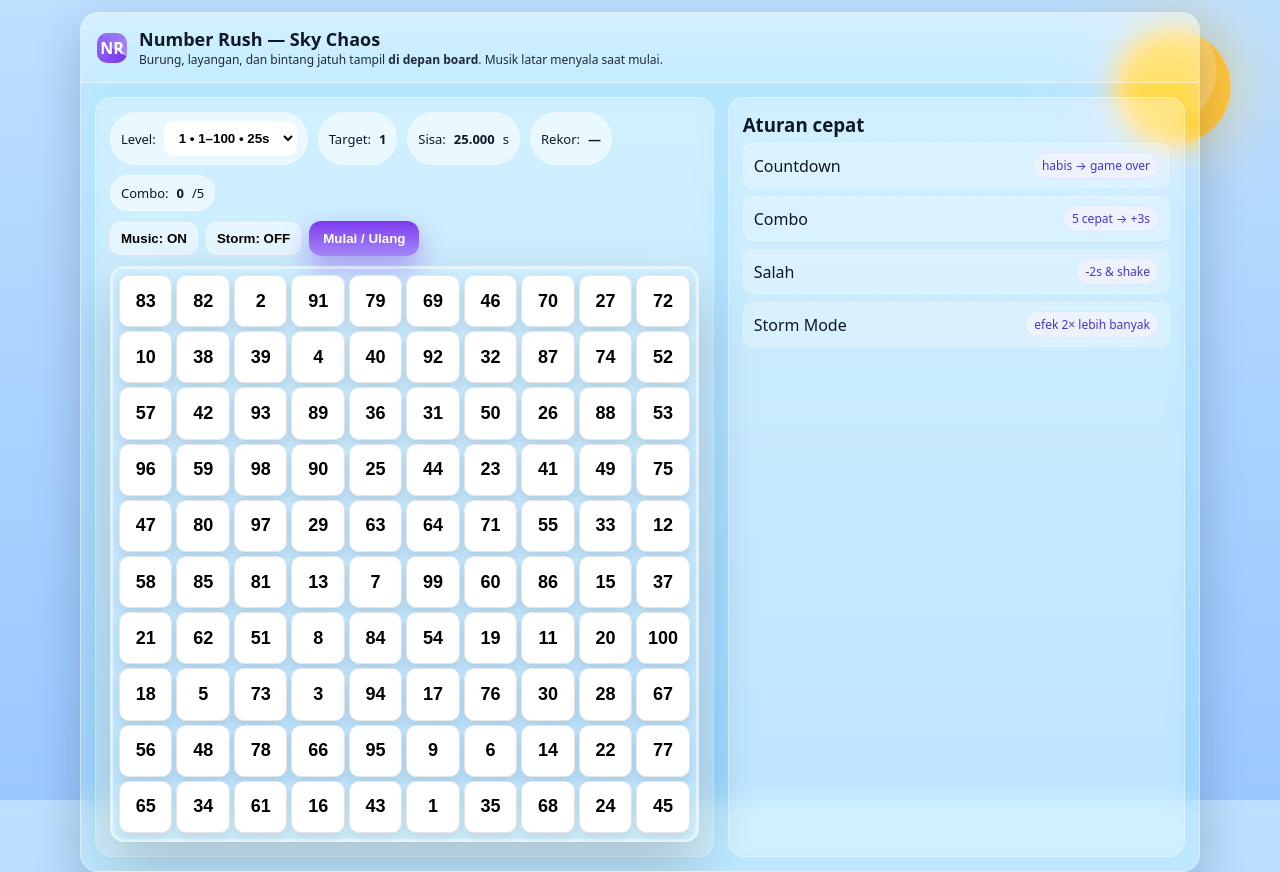
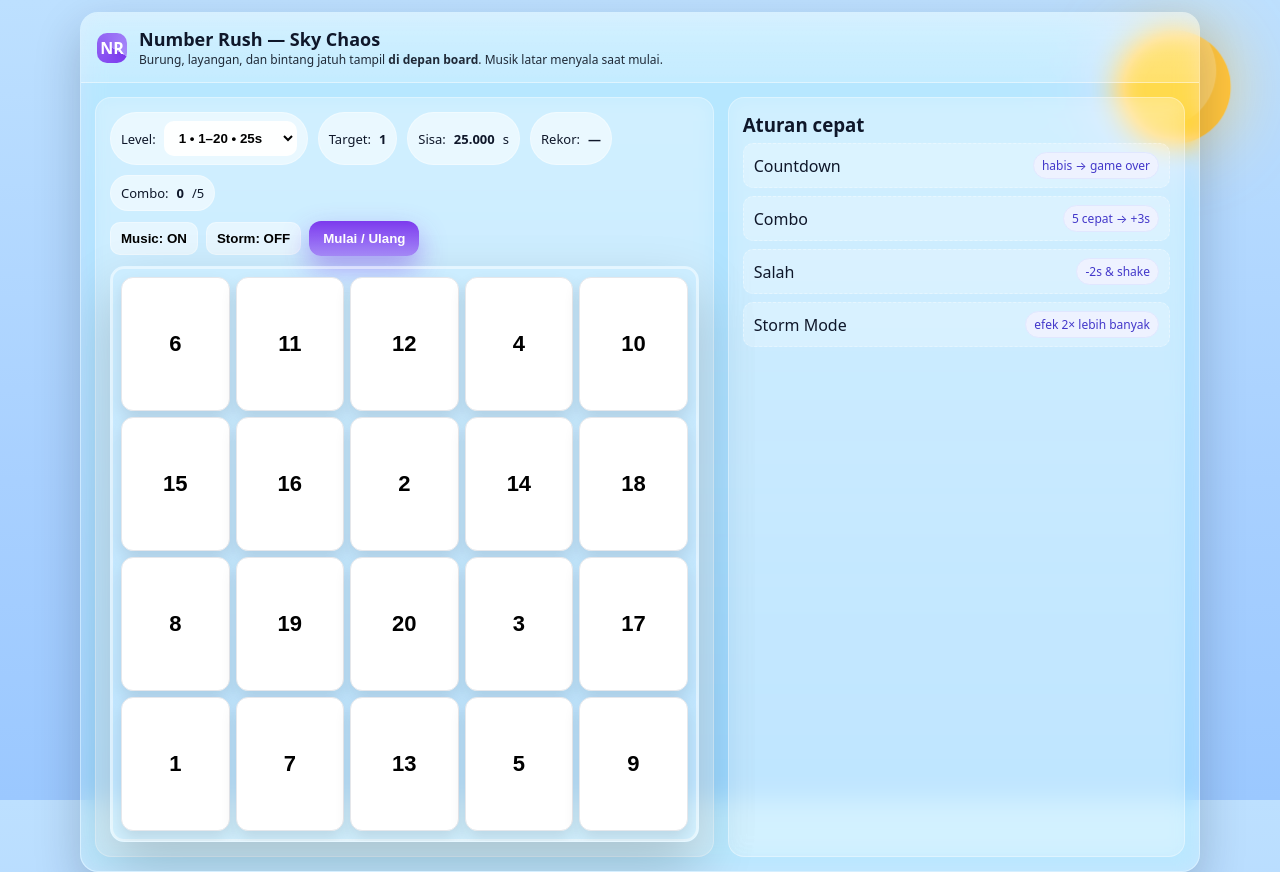
Before and after one commit to masihlapars-hub/number.rush, a plain HTML site: page index.html in a window 1280 px wide. Drawn offline with Linux system fonts and the light colour scheme.

Commit message:
index.html

```diff
--- a/index.html
+++ b/index.html
@@ -3,7 +3,7 @@
 <head>
 <meta charset="utf-8"/>
 <meta name="viewport" content="width=device-width, initial-scale=1"/>
-<title>Number Rush — Sky Chaos</title>
+<title>Number Rush — Sky Chaos (Levels Fixed)</title>
 <meta http-equiv="Cache-Control" content="no-store, max-age=0"/>
 <style>
   :root{ --ink:#0f172a; --muted:#334155; --line:rgba(255,255,255,.35); --p1:#7c3aed; --p2:#a78bfa; --ok:#22c55e; --err:#ef4444; }
@@ -19,7 +19,7 @@
     overflow:auto;
   }
 
-  /* ====== BACKGROUND (ANIMASI TETAP ADA) ====== */
+  /* BACKGROUND (ANIMASI) */
   .bg-back{position:fixed; inset:0; z-index:0; pointer-events:none; overflow:hidden}
   .sun{position:absolute; right:4vw; top:4vh; width:110px; height:110px; border-radius:50%;
        background:#ffd166; box-shadow:0 0 70px #ffd166bb, inset -14px -16px 0 #ffc43d; animation:pulse 4s ease-in-out infinite}
@@ -31,7 +31,7 @@
   @keyframes driftRight{from{transform:translateX(-150%)} to{transform:translateX(150%)}}
   .bg-cloud{animation:driftRight var(--t,85s) linear infinite; opacity:.9}
 
-  /* ====== CARD / LAYOUT ====== */
+  /* LAYOUT */
   .wrap{position:relative; z-index:1; display:grid; place-items:center; min-height:calc(100svh - 24px)}
   .card{width:min(1120px,100%); background:rgba(255,255,255,.22); backdrop-filter: blur(12px) saturate(170%);
         border:1px solid var(--line); border-radius:18px; box-shadow:0 18px 46px rgba(15,23,42,.22); overflow:hidden}
@@ -54,46 +54,39 @@
   .btn:active{transform:translateY(1px) scale(.99)}
   .toggle{appearance:none; border:1px solid var(--line); background:rgba(255,255,255,.5); padding:8px 10px; border-radius:10px; font-weight:700; cursor:pointer}
 
-  /* ====== BOARD (10x10, 1–100) ====== */
+  /* BOARD */
   .board-wrap{position:relative; display:grid; place-items:center}
   .board{
     width:100%; max-width:100%; block-size:min(72svh, 76vw); aspect-ratio:1/1;
-    background: transparent; border-radius:14px; display:grid; gap:4px; padding:8px; overflow:hidden;
+    background: transparent; border-radius:14px; display:grid; gap:6px; padding:10px; overflow:hidden;
     border:1px solid rgba(255,255,255,.45);
     box-shadow: inset 0 0 0 2px rgba(255,255,255,.18), 0 18px 36px rgba(0,0,0,.12);
     animation: boardGlow 3.5s ease-in-out infinite;
   }
   @keyframes boardGlow{0%,100%{box-shadow: inset 0 0 0 2px rgba(255,255,255,.18), 0 18px 36px rgba(0,0,0,.12)}50%{box-shadow: inset 0 0 0 2px rgba(255,255,255,.5), 0 26px 60px rgba(0,0,0,.2)}}
   .cell{
-    display:grid; place-items:center; background:#fff; border:1px solid #e5e7eb; border-radius:10px; font-weight:900;
-    font-size: clamp(12px, 2.4cqi, 18px); user-select:none; cursor:pointer; transition: transform .08s ease, box-shadow .12s ease, background .12s ease;
-    box-shadow:0 6px 12px rgba(15,23,42,.12); padding:4px 0;
+    display:grid; place-items:center; background:#fff; border:1px solid #e5e7eb; border-radius:12px; font-weight:900;
+    font-size: clamp(14px, 3.2cqi, 22px); user-select:none; cursor:pointer; transition: transform .08s ease, box-shadow .12s ease, background .12s ease;
+    box-shadow:0 8px 16px rgba(15,23,42,.12)
   }
-  .cell:hover{ box-shadow:0 10px 18px rgba(15,23,42,.18) }
+  .cell:hover{ box-shadow:0 14px 24px rgba(15,23,42,.18) }
   .cell.correct{ background:#ecfdf5; border-color:#bbf7d0 }
   .cell.wrong{ background:#fef2f2; border-color:#fecaca }
   .shake{ animation:shake .28s linear }
   @keyframes shake{0%,100%{transform:translateX(0)}25%{transform:translateX(-6px)}75%{transform:translateX(6px)}}
 
-  /* ====== FX DI DEPAN BOARD (BURUNG/KITE/SHOOTING STAR) ====== */
+  /* FX depan board */
   .fx-front{ position:absolute; inset:0; z-index:5; pointer-events:none; overflow:hidden; }
-  .bird{
-    position:absolute; width:34px; height:24px; animation:birdFly var(--bd,9s) linear forwards; opacity:.95;
-    background: radial-gradient(circle at 50% 40%, #222 45%, transparent 46%) no-repeat center/100% 100%;
-  }
-  .bird:before,.bird:after{
-    content:""; position:absolute; width:18px; height:12px; background:#222; border-radius:12px 12px 0 12px;
-    top:6px; left:2px; transform-origin:left bottom; animation:wing .35s ease-in-out infinite;
-  }
+  .bird{ position:absolute; width:34px; height:24px; animation:birdFly var(--bd,9s) linear forwards; opacity:.95;
+    background: radial-gradient(circle at 50% 40%, #222 45%, transparent 46%) no-repeat center/100% 100%; }
+  .bird:before,.bird:after{ content:""; position:absolute; width:18px; height:12px; background:#222; border-radius:12px 12px 0 12px;
+    top:6px; left:2px; transform-origin:left bottom; animation:wing .35s ease-in-out infinite; }
   .bird:after{ left:auto; right:2px; border-radius:12px 12px 12px 0; transform-origin:right bottom; }
   @keyframes wing{0%,100%{transform:rotate(8deg)}50%{transform:rotate(-24deg)}}
   @keyframes birdFly{from{transform:translateX(-15vw)} to{transform:translateX(115vw)}}
-
-  .kite{
-    position:absolute; width:18px; height:18px; border:2px solid #ef4444; transform:rotate(45deg);
+  .kite{ position:absolute; width:18px; height:18px; border:2px solid #ef4444; transform:rotate(45deg);
     background:linear-gradient(45deg,#fca5a5,#fde68a); box-shadow:0 8px 14px rgba(0,0,0,.16);
-    animation:kiteMove var(--kd,12s) ease-in-out forwards;
-  }
+    animation:kiteMove var(--kd,12s) ease-in-out forwards; }
   .kite:after{content:""; position:absolute; left:50%; top:100%; width:2px; height:60px; background:#475569; transform:translateX(-50%);}
   @keyframes kiteMove{
     0%{transform:translate(-10vw,10vh) rotate(45deg)}
@@ -102,22 +95,17 @@
     75%{transform:translate(80vw,-6vh) rotate(55deg)}
     100%{transform:translate(110vw,8vh) rotate(45deg)}
   }
-
-  .shoot{
-    position:absolute; width:120px; height:3px; background:linear-gradient(90deg,#ffffffee,transparent);
-    filter:blur(.4px); opacity:.95; transform:rotate(-20deg);
-    animation:shoot 1.1s linear forwards;
-  }
+  .shoot{ position:absolute; width:120px; height:3px; background:linear-gradient(90deg,#ffffffee,transparent);
+    filter:blur(.4px); opacity:.95; transform:rotate(-20deg); animation:shoot 1.1s linear forwards; }
   @keyframes shoot{from{transform:translate(100vw,-10vh) rotate(-20deg)} to{transform:translate(-20vw,60vh) rotate(-20deg)}}
 
-  /* ====== SIDE ====== */
+  /* SIDE */
   .title{font-weight:800; margin:0 0 6px}
-  .sidebar p{margin:6px 0; color:#1f2937; font-size:14px}
   .list{display:grid; gap:8px}
   .row{display:flex; justify-content:space-between; align-items:center; padding:8px 10px; border:1px dashed var(--line); border-radius:10px; background:rgba(255,255,255,.25)}
   .tag{font-size:12px; padding:4px 8px; border-radius:999px; background:#eef2ff; color:#4338ca; border:1px solid #e0e7ff}
 
-  /* ====== TOAST & CONFETTI ====== */
+  /* TOAST & CONFETTI */
   .toast{position:fixed; left:50%; bottom:18px; transform:translateX(-50%) translateY(60px); opacity:0; background:#111827; color:#fff; padding:10px 14px; border-radius:12px; box-shadow:0 10px 24px rgba(0,0,0,.2); z-index:20; transition: transform .25s ease, opacity .25s ease; font-size:14px}
   .toast.show{transform:translateX(-50%) translateY(0); opacity:1}
   .confetti{position:fixed; top:-10px; width:9px; height:14px; border-radius:2px; opacity:.95; pointer-events:none; z-index:15; animation:fall var(--t,2.6s) linear forwards}
@@ -143,10 +131,10 @@
             <div class="stats">
               <div class="chip">Level:
                 <select id="level">
-                  <option value="1">1 • 1–100 • 25s</option>
-                  <option value="2">2 • 1–100 • 35s</option>
-                  <option value="3">3 • 1–100 • 45s</option>
-                  <option value="4">4 • 1–100 • 55s</option>
+                  <option value="1">1 • 1–20 • 25s</option>
+                  <option value="2">2 • 1–40 • 35s</option>
+                  <option value="3">3 • 1–60 • 45s</option>
+                  <option value="4">4 • 1–80 • 55s</option>
                   <option value="5">5 • 1–100 • 65s</option>
                 </select>
               </div>
@@ -183,37 +171,37 @@
 
   <div class="toast" id="toast">Rekor baru! 🎉</div>
 
-  <!-- MUSIK LATAR (ganti file mp3 sendiri kalau mau) -->
+  <!-- MUSIK LATAR -->
   <audio id="bgm" loop src="happy_bgm.mp3" preload="auto"></audio>
 
 <script>
 (()=> {
-  /* ====== UTIL ====== */
+  /* UTIL */
   const $=(s,o=document)=>o.querySelector(s);
   const rand=(a,b)=>Math.floor(Math.random()*(b-a+1))+a;
   const shuffle=(a)=>{for(let i=a.length-1;i>0;i--){const j=Math.floor(Math.random()*(i+1));[a[i],a[j]]=[a[j],a[i]]}return a};
 
-  /* ====== ELEM ====== */
+  /* ELEM */
   const levelSel=$('#level'), targetEl=$('#target'), timeEl=$('#time'), bestEl=$('#best'),
         chipTime=$('#chipTime'), board=$('#board'), btn=$('#btnStart'),
         toast=$('#toast'), comboEl=$('#combo'), stormBtn=$('#toggleStorm'),
         musicBtn=$('#toggleMusic'), bgm=$('#bgm'), BG=$('#bg'), FX=$('#fxFront');
 
-  /* ====== KONFIG LEVEL (TETAP 1–100, GRID 10×10) ====== */
+  /* LEVELS – sesuai permintaan */
   const levels={
-    1:{max:100, cols:10, rows:10, time:25},
-    2:{max:100, cols:10, rows:10, time:35},
-    3:{max:100, cols:10, rows:10, time:45},
-    4:{max:100, cols:10, rows:10, time:55},
-    5:{max:100, cols:10, rows:10, time:65}
+    1:{max:20,  cols:5,  rows:4,  time:25},  // 1–20
+    2:{max:40,  cols:8,  rows:5,  time:35},  // 1–40
+    3:{max:60,  cols:10, rows:6,  time:45},  // 1–60
+    4:{max:80,  cols:10, rows:8,  time:55},  // 1–80
+    5:{max:100, cols:10, rows:10, time:65}   // 1–100
   };
 
-  /* ====== STATE ====== */
-  let seq=1, maxN=100, started=false, deadline=0, ticker=null, remaining=0;
+  /* STATE */
+  let seq=1, maxN=20, started=false, deadline=0, ticker=null, remaining=0;
   let lastHit=0, combo=0, storm=false;
   const audioCtx='AudioContext' in window ? new AudioContext() : null;
 
-  /* ====== BACKGROUND (AWAN + MATAHARI) ====== */
+  /* BACK SKY */
   function buildBackSky(){
     BG.innerHTML='<div class="sun"></div>';
     for(let i=0;i<8;i++){
@@ -226,7 +214,7 @@
     }
   }
 
-  /* ====== FX DEPAN BOARD (BURUNG / LAYANGAN / BINTANG JATUH) ====== */
+  /* FX depan board */
   function spawnBird(leftToRight=true){
     const b=document.createElement('div'); b.className='bird';
     b.style.top=rand(8,85)+'%'; b.style.setProperty('--bd', (storm?6:9)+'s');
@@ -248,7 +236,7 @@
   }
   function stopFX(){ [ivBird,ivKite,ivShoot].forEach(x=>x&&clearInterval(x)); }
 
-  /* ====== GRID ====== */
+  /* GRID */
   function buildGrid(cfg){
     const {max, cols, rows, time}=cfg;
     maxN=max; seq=1; targetEl.textContent='1'; combo=0; comboEl.textContent='0';
@@ -265,7 +253,7 @@
     stopTicker(true);
   }
 
-  /* ====== TIMER ====== */
+  /* TIMER */
   function startTicker(){
     started=true; deadline=performance.now()+remaining*1000;
     ticker=setInterval(()=>{
@@ -276,7 +264,7 @@
   }
   function stopTicker(reset=false){ if(ticker){clearInterval(ticker); ticker=null} if(reset) started=false }
 
-  /* ====== AUDIO FX ====== */
+  /* AUDIO POP */
   function pop(ok=true){
     if(!audioCtx) return;
     const o=audioCtx.createOscillator(), g=audioCtx.createGain();
@@ -285,7 +273,7 @@
     const t=audioCtx.currentTime; g.gain.exponentialRampToValueAtTime(.26, t+.01); g.gain.exponentialRampToValueAtTime(.0001, t+.1); o.stop(t+.12);
   }
 
-  /* ====== UI HELPERS ====== */
+  /* UI HELPERS */
   function confetti(n=160){
     for(let i=0;i<n;i++){
       const e=document.createElement('div'); e.className='confetti';
@@ -298,19 +286,18 @@
   }
   function toastMsg(t){ toast.textContent=t; toast.classList.add('show'); setTimeout(()=>toast.classList.remove('show'), 1800) }
 
-  /* ====== BEST TIME ====== */
+  /* BEST TIME */
   const key=(lvl)=>`nr_best_${lvl}`;
   const loadBest=(lvl)=>{const v=localStorage.getItem(key(lvl)); return v?parseFloat(v):null};
   const saveBest=(lvl,val)=>{const b=loadBest(lvl); if(b==null||val<b){localStorage.setItem(key(lvl), String(val.toFixed(3))); return true} return false};
   const renderBest=(lvl)=>{const b=loadBest(lvl); bestEl.textContent=b?`${b.toFixed(3)}s`:'—'};
 
-  /* ====== TIME MODIFIERS ====== */
+  /* WAKTU */
   function penalize(sec){ remaining=Math.max(0, remaining-sec); deadline=Math.max(performance.now(), deadline-sec*1000); chipTime.classList.add('warn'); setTimeout(()=>chipTime.classList.remove('warn'), 300); }
   function addTime(sec){ remaining+=sec; deadline+=sec*1000; toastMsg(`Bonus +${sec}s ⏱️`); }
 
-  /* ====== GAME LOGIC (FIX KLIKAN ANGKA) ====== */
+  /* GAMEPLAY */
   function onClick(cell,n){
-    // Mulai timer + musik saat klik pertama
     if(!started){
       audioCtx?.resume?.();
       startTicker();
@@ -321,11 +308,9 @@
     if(n===seq){
       cell.classList.add('correct'); cell.disabled=true; seq++; targetEl.textContent= seq<=maxN? String(seq) : '✔'; pop(true);
 
-      // Combo cepat (<=900ms antar klik) -> bonus waktu
       const now=performance.now(); if(now-lastHit<=900){ combo++; } else { combo=1; } lastHit=now;
       if(combo>=5){ addTime(3); combo=0; } comboEl.textContent=String(Math.min(combo,5));
 
-      // Selesai?
       if(seq>maxN){
         stopTicker();
         const lvl=parseInt(levelSel.value,10); const used=levels[lvl].time - remaining;
@@ -334,7 +319,6 @@
         board.querySelectorAll('.cell').forEach(c=>c.disabled=true);
       }
     } else {
-      // Salah klik -> penalti dan anim shake
       pop(false); board.classList.remove('shake'); void board.offsetWidth; board.classList.add('shake');
       cell.classList.add('wrong'); setTimeout(()=>cell.classList.remove('wrong'),220);
       penalize(2); if(remaining===0){ stopTicker(); gameOver(); }
@@ -343,31 +327,24 @@
 
   function gameOver(){ toastMsg('Waktu habis! ⏰'); board.querySelectorAll('.cell').forEach(c=>c.disabled=true); }
 
-  /* ====== START / EVENT ====== */
+  /* START & EVENTS */
   function start(){
     const lvl=parseInt(levelSel.value,10), cfg=levels[lvl];
     buildBackSky(); buildGrid(cfg); renderBest(lvl); startFX();
-    // Auto play musik jika ON
     try{ if(musicBtn.dataset.off!=='1'){ bgm.volume=0.3; bgm.play(); } }catch{}
   }
 
-  // Toggle music
   musicBtn.addEventListener('click', ()=>{
     if(bgm.paused){ bgm.volume=0.3; bgm.play().catch(()=>{}); musicBtn.textContent='Music: ON'; musicBtn.dataset.off='0'; }
     else { bgm.pause(); bgm.currentTime=0; musicBtn.textContent='Music: OFF'; musicBtn.dataset.off='1'; }
   });
-
-  // Toggle storm (lebih banyak efek)
   stormBtn.addEventListener('click', ()=>{ storm=!storm; stormBtn.textContent=`Storm: ${storm?'ON':'OFF'}`; startFX(); });
-
   btn.addEventListener('click', start);
   levelSel.addEventListener('change', start);
 
-  // INIT
+  /* INIT */
   buildBackSky(); buildGrid(levels[1]); renderBest(1); startFX();
 })();
 </script>
-
-<!-- Catatan: ganti happy_bgm.mp3 dengan file kamu sendiri -->
 </body>
 </html>
```
